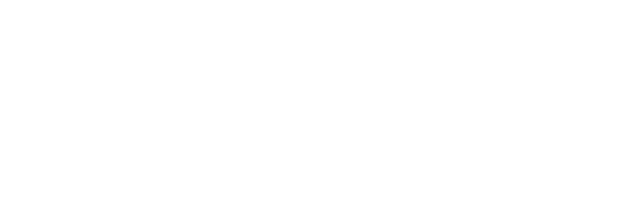
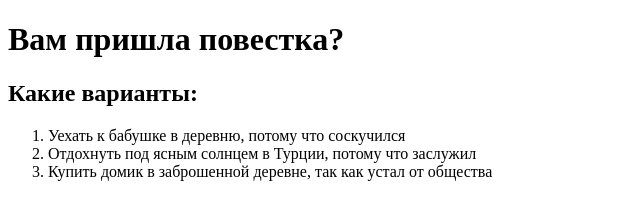
Before and after one commit to VasaStulo/task-html, a website: page src/index.html in a window 1280 px wide. Shown: the whole page, without its empty margins (0-640 px from the left). Drawn offline with Linux system fonts and the light colour scheme.

Commit message:
Задание по HTML

```diff
--- a/src/index.html
+++ b/src/index.html
@@ -1,7 +1,16 @@
 <!DOCTYPE html>
 <html lang="en">
     <head>
+        <meta charset="UTF-8">
         <title>HTML</title>
     </head>
-    <body></body>
+    <body>
+    <h1>Вам пришла повестка?</h1>
+    <h2>Какие варианты:</h2>
+    <ol>
+        <li>Уехать к бабушке в деревню, потому что соскучился</li>
+        <li>Отдохнуть под ясным солнцем в Турции, потому что заслужил</li>
+        <li>Купить домик в заброшенной деревне, так как устал от общества</li>
+    </ol>
+    </body>
 </html>
```
Also changed, not shown: 1 other file.
